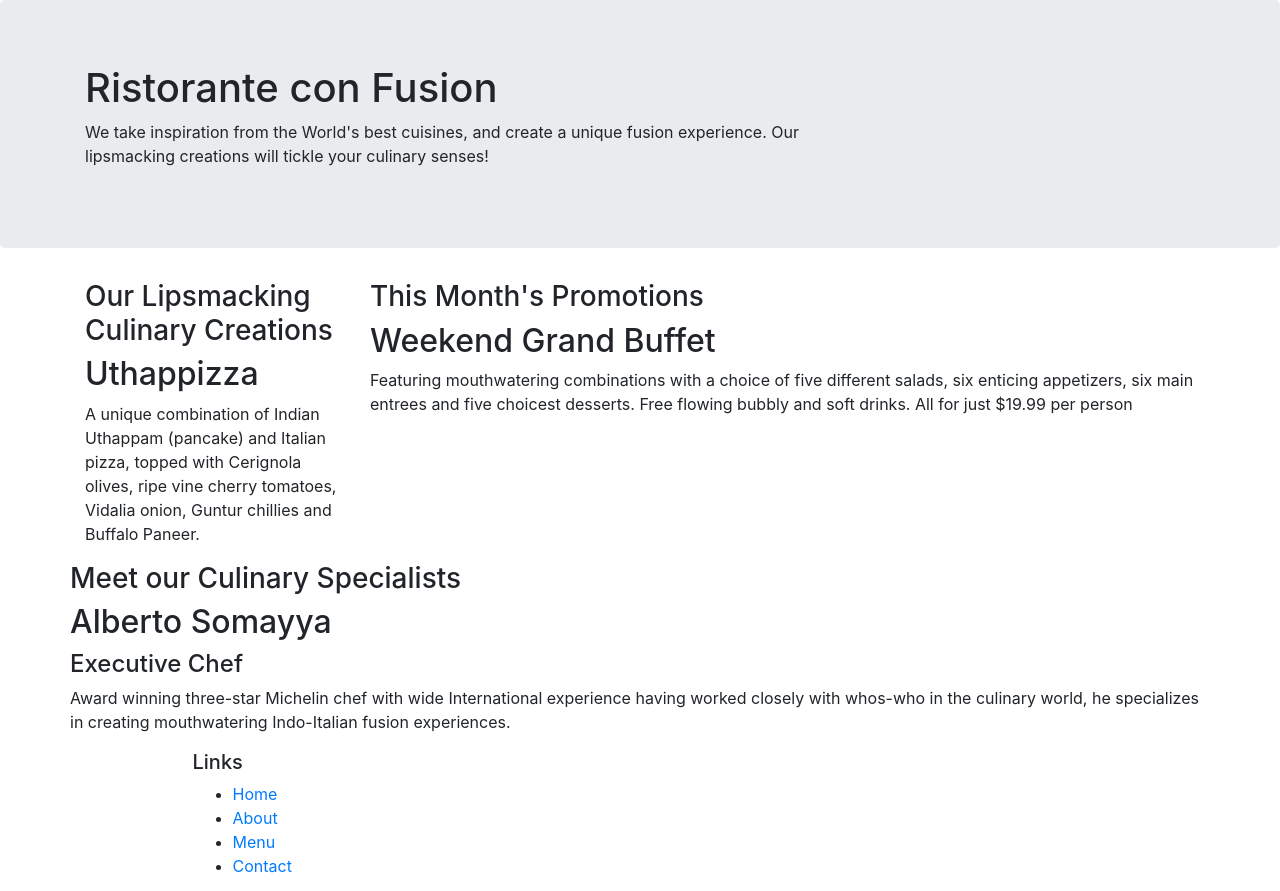
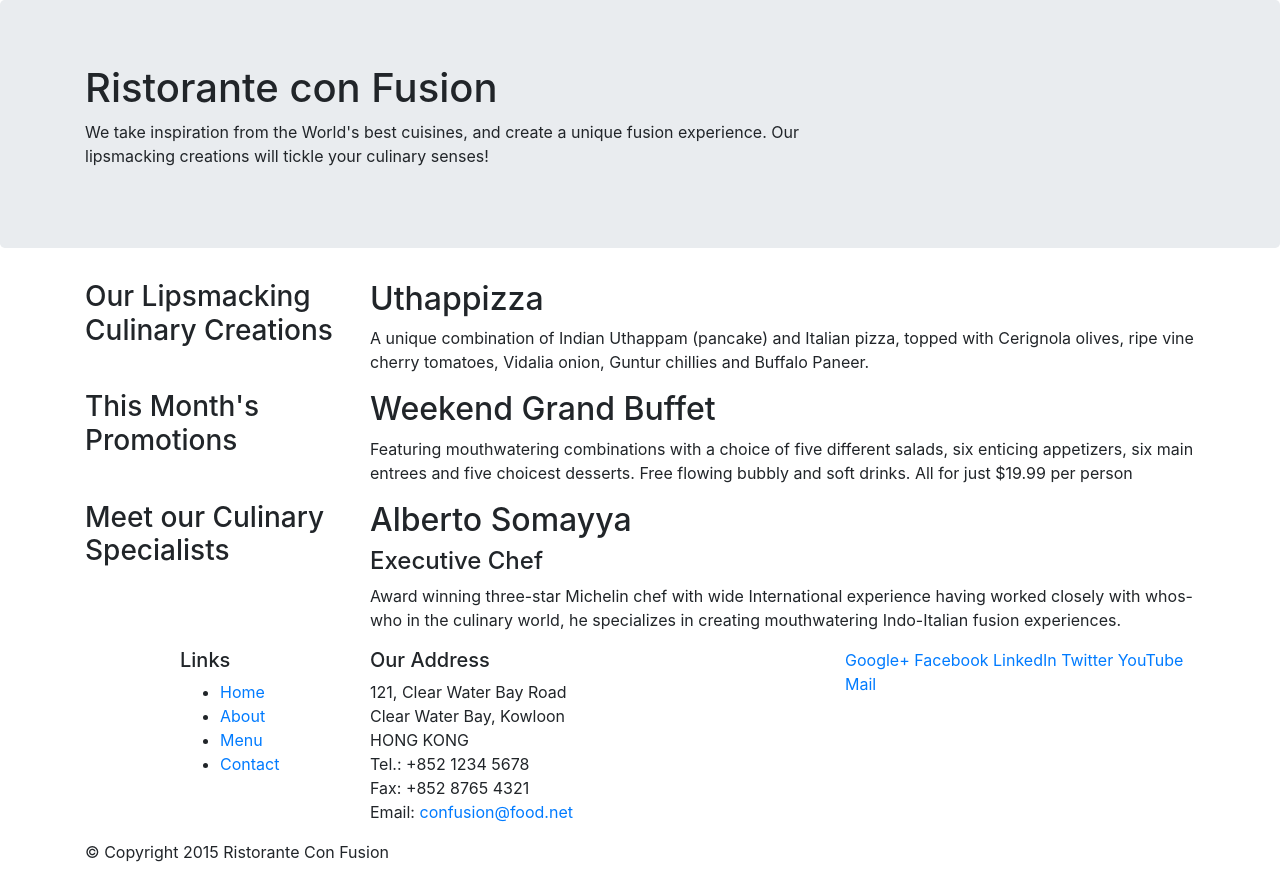
Before and after one commit to kaywsoo/bootstrap4, a website: page index.html in a window 1280 px wide. Shown: the top 891 px of the page. Drawn offline with nearby package versions, Linux system fonts and the light colour scheme.

Commit message:
fixed layout

```diff
--- a/index.html
+++ b/index.html
@@ -29,44 +29,42 @@
     </header>
 
 	<div class="container">
-    <div class="row"> <!-- turned this into a row -->
-        <div class="col-sm-4 push-sm-8 col-md-3 push-md-9">
-            <div>
+        <div class="row">
+            <div class="col-sm-4 push-sm-8 col-md-3 push-md-9">
                 <h3>Our Lipsmacking Culinary Creations</h3>
             </div>
-            <div>
+            <div class="col-sm pull-sm-4 col-md pull-md-3">
                 <h2>Uthappizza</h2>
                 <p>A unique combination of Indian Uthappam (pancake) and Italian pizza, topped with Cerignola olives, ripe vine cherry tomatoes, Vidalia onion, Guntur chillies and Buffalo Paneer.</p>
             </div>
         </div>
 
 
-        <div class="col-sm pull-sm-4 col-md pull-md-3">
-            <div>
+        <div class="row">
+            <div class="col-sm-4 col-md-3">
                 <h3>This Month's Promotions</h3>
             </div>
-            <div>
+            <div class="col-sm col-md">
                 <h2>Weekend Grand Buffet</h2>
                 <p>Featuring mouthwatering combinations with a choice of five different salads, six enticing appetizers, six main entrees and five choicest desserts. Free flowing bubbly and soft drinks. All for just $19.99 per person </p>
             </div>
         </div>
 
-        <div>
-            <div>
+        <div class="row">
+            <div class="col-sm-4 push-sm-8 col-md-3 push-md-9">
                 <h3>Meet our Culinary Specialists</h3>
             </div>
-            <div>
+            <div class="col-sm pull-sm-4 col-md pull-md-3">
                 <h2>Alberto Somayya</h2>
                 <h4>Executive Chef</h4>
                 <p>Award winning three-star Michelin chef with wide International experience having worked closely with whos-who in the culinary world, he specializes in creating mouthwatering Indo-Italian fusion experiences. </p>
             </div>
         </div>
-    </div>
 	</div> <!-- added here -->
 
-    <footer class="container">
-        <div>
-            <div>
+    <footer>
+        <div class="container">
+            <div class="row">
                 <div class="col-5 offset-1 col-sm-2">
                     <h5>Links</h5>
                     <ul>
@@ -98,7 +96,7 @@
                     </div>
                 </div>
            </div>
-           <div>
+           <div class="row">
                 <div class="col-auto">
                     <p>© Copyright 2015 Ristorante Con Fusion</p>
                 </div>
```
